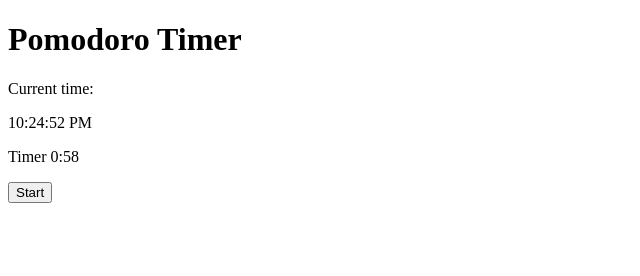
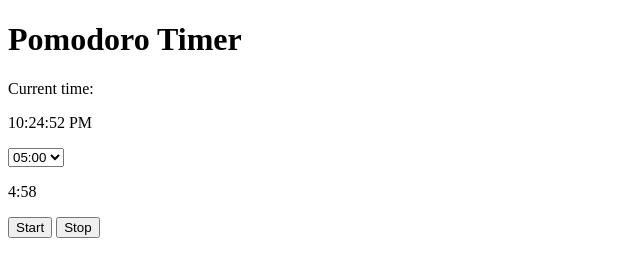
Before and after one commit to nmelgar/js-pomodoro-app, a plain HTML site: page index.html in a window 1280 px wide. Both pictures are taken after a click on the button "Start". Shown: the whole page, without its empty margins (0-640 px from the left). Drawn offline with Linux system fonts and the light colour scheme.

Commit message:
Add stop button, not working yet.

```diff
--- a/index.html
+++ b/index.html
@@ -18,14 +18,25 @@
                 <p>Current time: </p>
                 <p id="clock"></p>
             </div>
+            <!-- input dropdown for time selection -->
+            <div id="time-selection-container">
+                <select name="minutes" id="minutes">
+                    <option value="five-minutes">05:00</option>
+                    <option value="fifteen-minutes">15:00</option>
+                    <option value="twentyfive-minutes">25:00</option>
+                </select>
+            </div>
+            <!-- contains the timer itself -->
             <div id="time-container">
-                <!-- contains the timer itself -->
                 <p id="timer">
-                    Timer 25:00 seconds.
+                    00:00
                 </p>
             </div>
-            <div id="start-button-container">
+            <!-- container the buttion to start the counter -->
+            <div id="action-buttons-container">
                 <button id="start" onclick="startTimer()">Start</button>
+                <button id="stop" onclick="stopTimer()">Stop</button>
+
             </div>
         </div>
     </div>
--- a/scripts/timer.js
+++ b/scripts/timer.js
@@ -1,21 +1,43 @@
 // include function for timer logic, function to start, stop, pause, restart and update the timer
-
-
-
-setInterval(myTimer, 1000);
-
 function myTimer() {
+    // function to display current time
     const d = new Date();
     document.getElementById("clock").innerHTML = d.toLocaleTimeString();
 }
+setInterval(myTimer, 1000);
 
-function startTimer() {
-    var seconds = 60;
-    var minutes = seconds / 60
-    var seconds = 60
+function selectTime() {
+    // function to get the time according to user's selection
+    // available options are 5:00, 15:00, 25:00
+    const timeSelector = document.getElementById('minutes');
+    const timeValue = timeSelector.value;
+
+    if (timeValue === "five-minutes") {
+        return 300;
+    } else if (timeValue === "fifteen-minutes") {
+        return 900;
+    } else if (timeValue === "twentyfive-minutes") {
+        return 1500;
+    }
+}
 
 
-    var el = document.getElementById('timer');
+function getTimeInSeconds(timeInSeconds) {
+    // function to get desired times in seconds to convert in minutes
+    // get the time in seconds based on user's input
+    timeInSeconds = selectTime()
+    var minutes = timeInSeconds / 60
+    return minutes
+
+}
+
+function startTimer(minutes) {
+    // get the minutes
+    minutes = getTimeInSeconds();
+
+    // use seconds
+    var seconds = 60
+    var timeText = document.getElementById('timer');
 
     function decrementSeconds() {
         seconds -= 1;
@@ -25,25 +47,24 @@ function startTimer() {
 
         if (seconds >= 10) {
             if (seconds == -1) {
-                el.innerText = "Timer " + minutes + ":59" + seconds;
+                timeText.innerText = minutes + ":59" + seconds;
                 // console.log("enters at minus one")
             }
             else {
-                el.innerText = "Timer " + minutes + ":" + seconds;
+                timeText.innerText = minutes + ":" + seconds;
                 console.log(seconds)
             }
 
         }
         // el.innerText = "Timer " + minutes + ":" + seconds;
         else if (seconds < 10) {
-            el.innerText = "Timer " + minutes + ":0" + seconds;
+            timeText.innerText = minutes + ":0" + seconds;
             // console.log(seconds)
         }
 
         if (seconds == 0) {
             seconds = 60;
         }
-
     }
 
     setInterval(decrementSeconds, 1000);
```
